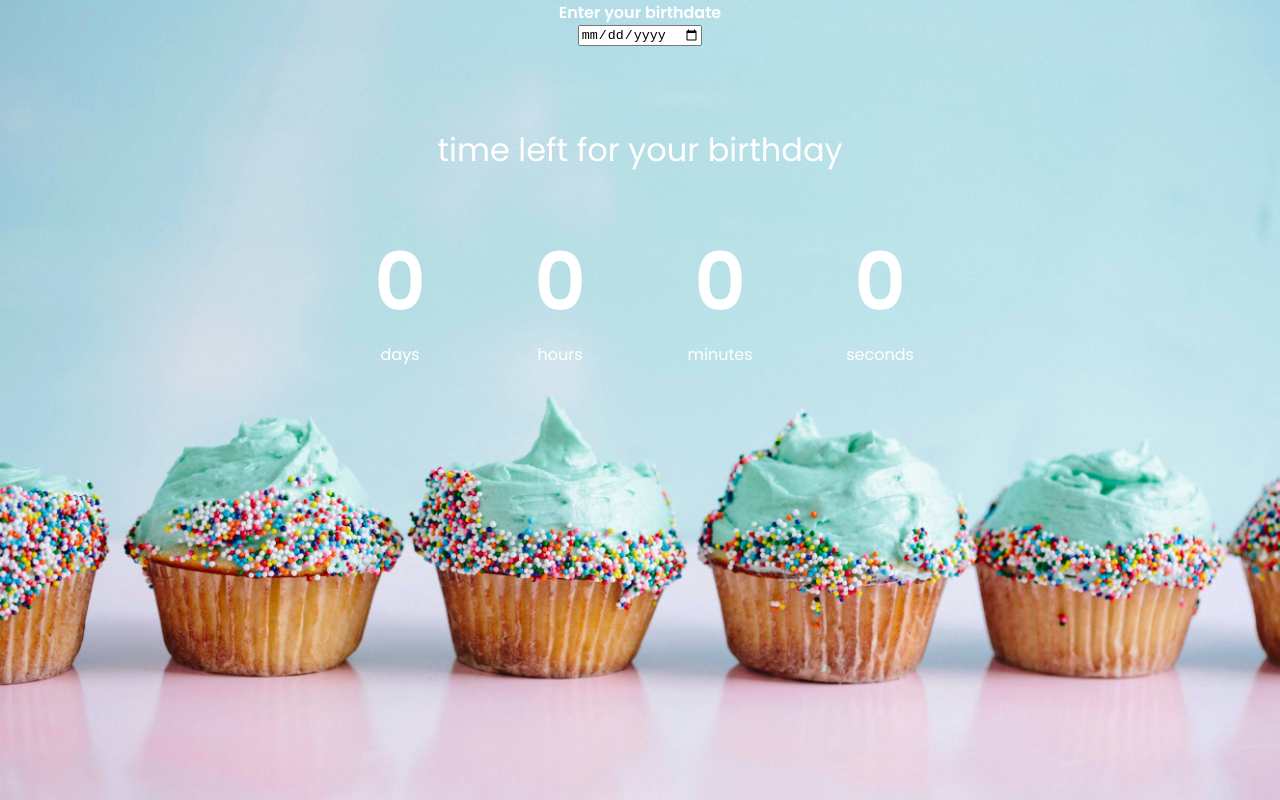
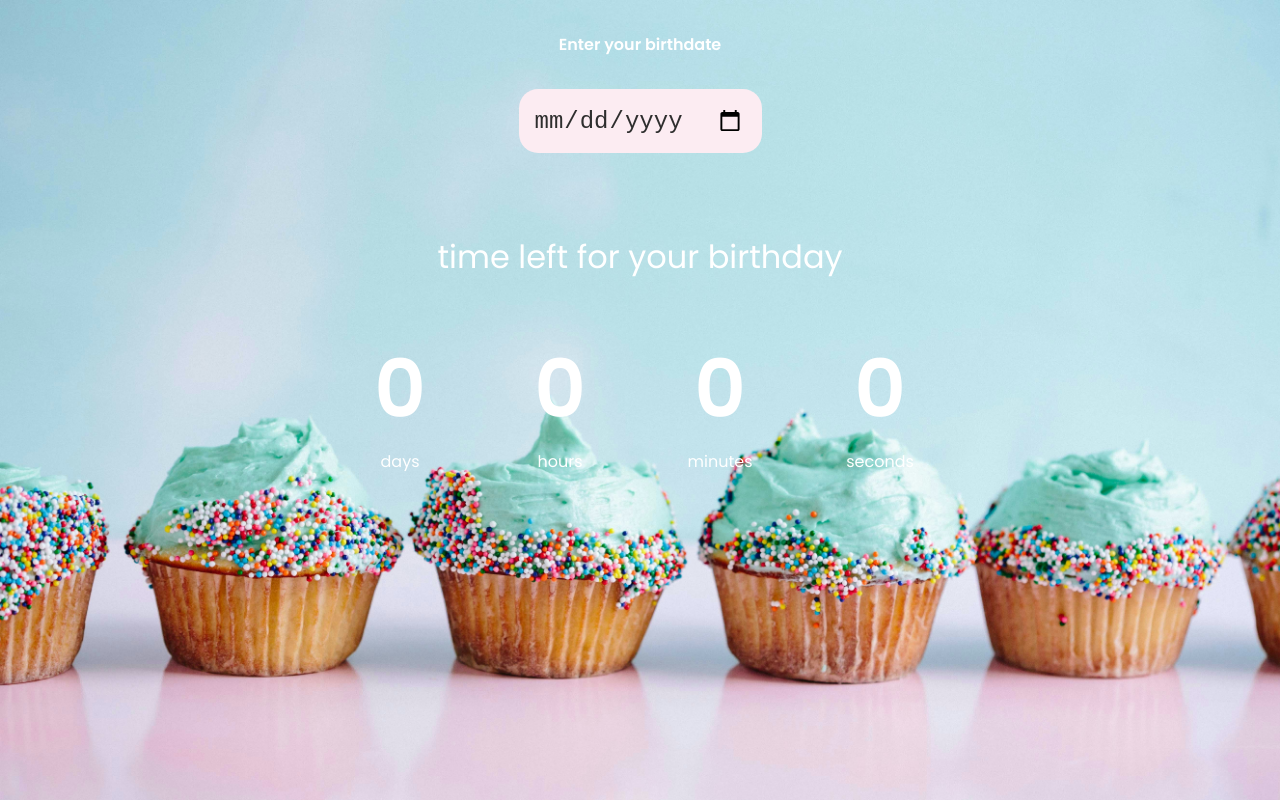
Before and after one commit to YashArodiya/birthday-project, a plain HTML site: page index.html in a window 1280 px wide. Drawn offline with Linux system fonts and the light colour scheme.

Commit message:
Update style.css
design changes

```diff
--- a/style.css
+++ b/style.css
@@ -21,7 +21,26 @@ time, mark, audio, video {
 	vertical-align: baseline;
     box-sizing: border-box;
 }
-
+h3 {
+    margin-top: 2em;
+    margin-bottom: 2em;
+    color: rgb(255, 255, 255);
+}
+input[type="date"]{
+    background-color: #fcecf2;
+    padding: 15px;
+    color: rgb(46, 46, 46);
+    font-size: 24px;
+    border: none;
+    outline: none;
+    border-radius: 0.8em;
+}
+::-webkit-calendar-picker-indicator{
+    background-color: #fcecf2;
+    padding: 5px;
+    cursor: pointer;
+    border-radius: 10px;
+}
 body {
     margin: 0;
     font-family: 'Poppins', sans-serif;
```
